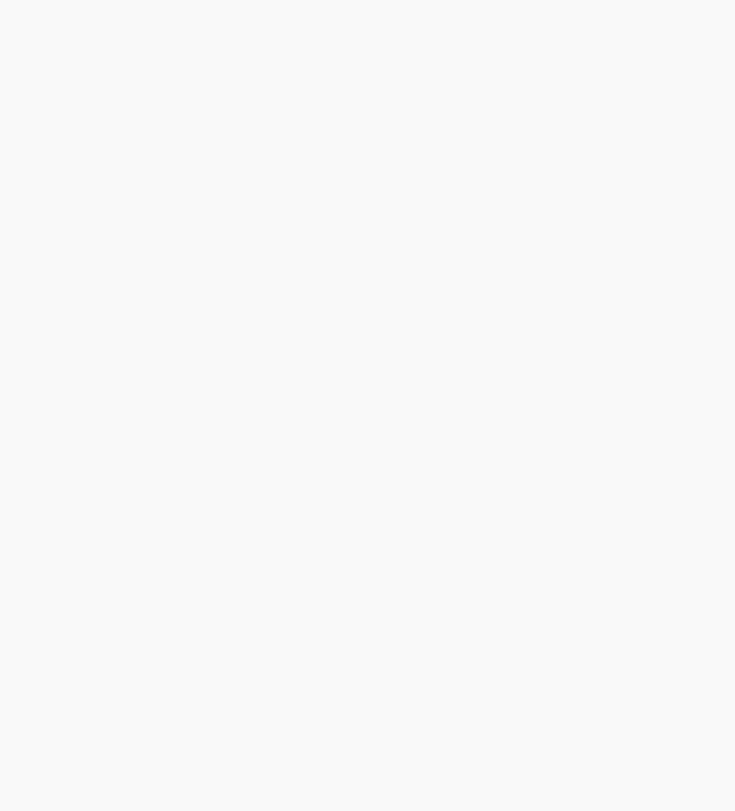
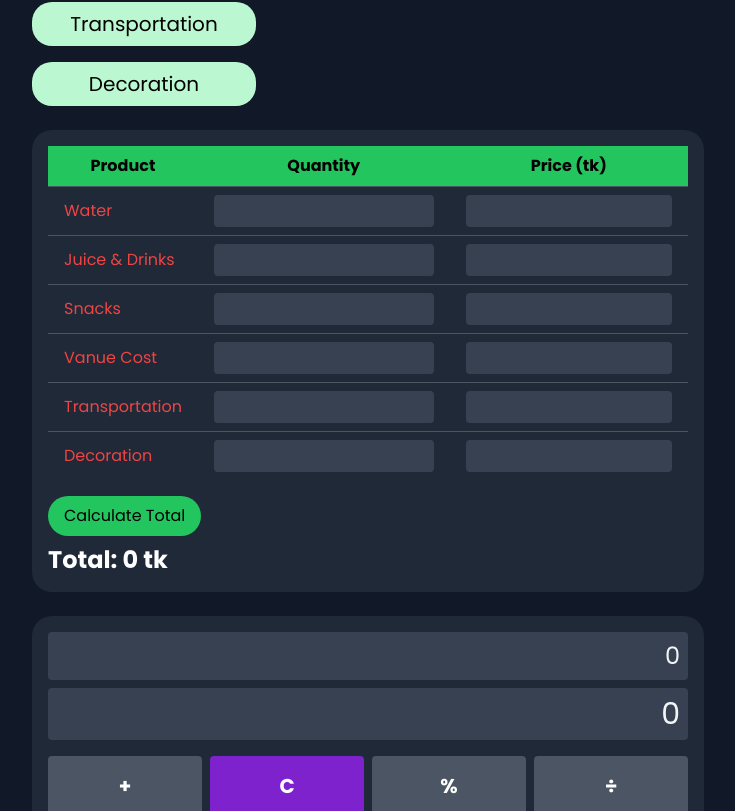
Before and after one commit to mdabubokar0/CSE299-Project-SvA, a React (Vite) app in the folder client/: page /calculator in a window 1280 px wide. Shown: the part 346-1157 px from the top of the page, without its empty margins (160-895 px from the left). Before the commit the page ends 800 px from the top, so only its background shows below. Built offline with nearby package versions, Linux system fonts and the light colour scheme.

Commit message:
Progress 1 : Calculator Setup

```diff
--- a/client/src/components/Pages/Calculator/Calculator.jsx
+++ b/client/src/components/Pages/Calculator/Calculator.jsx
@@ -1,7 +1,129 @@
-import React from 'react'
+import React, { useState } from "react";
 
 export const Calculator = () => {
+  const [items, setItems] = useState([
+    { name: "Water", quantity: "", price: "" },
+    { name: "Juice & Drinks", quantity: "", price: "" },
+    { name: "Snacks", quantity: "", price: "" },
+    { name: "Vanue Cost", quantity: "", price: "" },
+    { name: "Transportation", quantity: "", price: "" },
+    { name: "Decoration", quantity: "", price: "" },
+  ]);
+
+  const [expression, setExpression] = useState("");
+  const [result, setResult] = useState("0");
+  const [total, setTotal] = useState(0);
+
+  const handleInputChange = (index, field, value) => {
+    const newItems = [...items];
+    newItems[index][field] = value;
+    setItems(newItems);
+  };
+
+  const calculateTotal = () => {
+    const totalAmount = items.reduce((sum, item) => {
+      return sum + (parseFloat(item.quantity) * parseFloat(item.price) || 0);
+    }, 0);
+    setTotal(totalAmount);
+  };
+
+  const handleButtonClick = (value) => {
+    if (value === "C") {
+      setExpression("");
+      setResult("0");
+    } else if (value === "=") {
+      try {
+        setResult(eval(expression).toString());
+      } catch {
+        setResult("Error");
+      }
+    } else {
+      setExpression((prev) => prev + value);
+    }
+  };
+
   return (
-    <div className='text-center'>Calculator</div>
-  )
-}
+    <div className="bg-gray-900 min-h-screen p-4 text-gray-100 flex flex-col items-center">
+      <div className="bg-green-300 text-black text-center py-4 rounded-xl text-2xl font-bold w-full max-w-4xl">
+        Budget Calculator
+      </div>
+
+      <div className="flex flex-wrap mt-6 w-full max-w-4xl gap-6">
+        {/* Sidebar Categories */}
+        <div className="flex flex-col gap-4 w-1/4">
+          {items.map((item, index) => (
+            <button key={index} className="bg-green-200 text-black py-2 rounded-lg text-lg w-full">
+              {item.name}
+            </button>
+          ))}
+        </div>
+
+        {/* Table and Calculator */}
+        <div className="flex flex-col w-3/4 gap-6">
+          {/* Table */}
+          <div className="bg-gray-800 p-4 rounded-lg w-full overflow-x-auto">
+            <table className="w-full border-collapse">
+              <thead>
+                <tr className="bg-green-500 text-black">
+                  <th className="py-2 px-4">Product</th>
+                  <th className="py-2 px-4">Quantity</th>
+                  <th className="py-2 px-4">Price (tk)</th>
+                </tr>
+              </thead>
+              <tbody>
+                {items.map((item, index) => (
+                  <tr key={index} className="text-red-500 border-t border-gray-600">
+                    <td className="py-2 px-4">{item.name}</td>
+                    <td className="py-2 px-4">
+                      <input
+                        type="number"
+                        className="bg-gray-700 text-white p-1 rounded w-full"
+                        value={item.quantity}
+                        onChange={(e) => handleInputChange(index, "quantity", e.target.value)}
+                      />
+                    </td>
+                    <td className="py-2 px-4">
+                      <input
+                        type="number"
+                        className="bg-gray-700 text-white p-1 rounded w-full"
+                        value={item.price}
+                        onChange={(e) => handleInputChange(index, "price", e.target.value)}
+                      />
+                    </td>
+                  </tr>
+                ))}
+              </tbody>
+            </table>
+            <button
+              className="bg-green-500 text-black py-2 px-4 rounded-lg mt-4"
+              onClick={calculateTotal}
+            >
+              Calculate Total
+            </button>
+            <div className="text-xl font-bold text-white mt-2">Total: {total} tk</div>
+          </div>
+
+          {/* Calculator */}
+          <div className="bg-gray-800 p-4 rounded-lg w-full">
+            <div className="text-right text-xl p-2 bg-gray-700 rounded">{expression || "0"}</div>
+            <div className="text-right text-3xl p-2 bg-gray-700 rounded mt-2">{result}</div>
+            <div className="grid grid-cols-4 gap-2 mt-4">
+              {["+", "C", "%", "÷", "1", "2", "3", "×", "4", "5", "6", "-", "7", "8", "9", "CE", "0", ".", "=",]
+                .map((btn, index) => (
+                  <button
+                    key={index}
+                    className={`py-4 rounded text-lg font-bold w-full ${
+                      ["C"].includes(btn) ? "bg-purple-700 text-white" : "bg-gray-600 text-white"
+                    }`}
+                    onClick={() => handleButtonClick(btn === "×" ? "*" : btn === "÷" ? "/" : btn)}
+                  >
+                    {btn}
+                  </button>
+                ))}
+            </div>
+          </div>
+        </div>
+      </div>
+    </div>
+  );
+};
```
Also changed, not shown: 1 other file (tests, documents, lock files or other folders).
